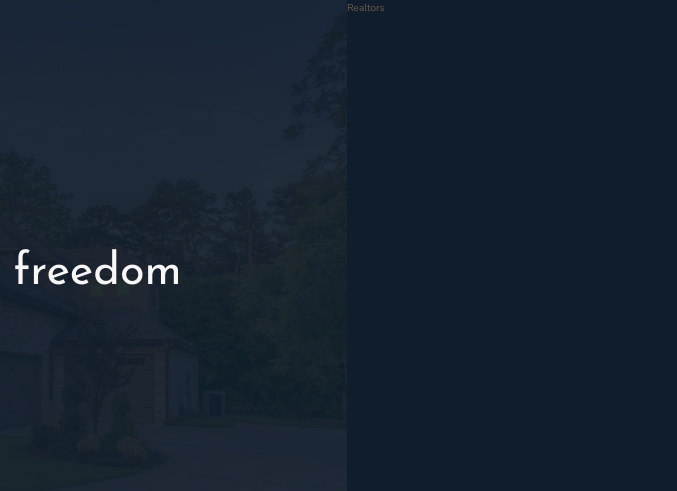
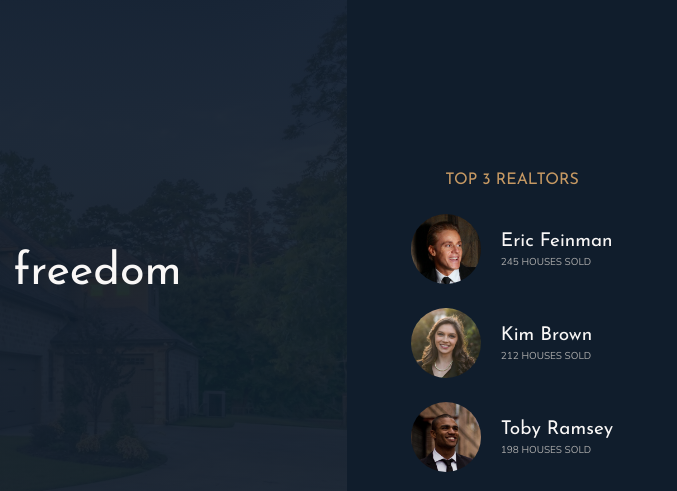
Before and after one commit to PatrykSuminski/Nexter, a website: page index.html in a window 1280 px wide. Shown: the top 491 px of the page, 603-1280 px from the left. Drawn offline with nearby package versions, Linux system fonts and the light colour scheme.

Commit message:
Add realtors section

```diff
--- a/index.html
+++ b/index.html
@@ -32,7 +32,26 @@
 			</div>
 		</header>
 
-		<div class="realtors">Realtors</div>
+		<div class="realtors">
+			<h3 class="heading-3">Top 3 realtors</h3>
+			<div class="realtors__list">
+				<img src="img/realtor-1.jpeg" alt="Realtor 1" class="realtors__img">
+				<div class="realtors__details">
+					<h4 class="heading-4 heading-4--light">Eric Feinman</h4>
+					<p class="realtors__sold">245 houses sold</p>
+				</div>
+				<img src="img/realtor-2.jpeg" alt="Realtor 2" class="realtors__img">
+				<div class="realtors__details">
+					<h4 class="heading-4 heading-4--light">Kim Brown</h4>
+					<p class="realtors__sold">212 houses sold</p>
+				</div>
+				<img src="img/realtor-3.jpeg" alt="Realtor 3" class="realtors__img">
+				<div class="realtors__details">
+					<h4 class="heading-4 heading-4--light">Toby Ramsey</h4>
+					<p class="realtors__sold">198 houses sold</p>
+				</div>
+			</div>
+		</div>
 
 		<section class="features">
 			<div class="feature">
--- a/sass/_realtors.scss
+++ b/sass/_realtors.scss
@@ -1,4 +1,35 @@
 .realtors {
 	background-color: $color-secondary;
 	grid-column: col-start 7 / -1;
+
+	padding: 3rem;
+
+	display: grid;
+	align-content: center;
+	justify-content: center;
+	row-gap: 2rem;
+	justify-items: center;
+
+
+	&__list {
+		display: grid;
+		grid-template-columns: min-content max-content;
+		column-gap: 2rem;
+		row-gap: 3vh;
+		align-items: center;
+	}
+
+	&__img {
+		width: 7rem;
+		border-radius: 100%;
+		display: block;
+
+	}
+
+	&__sold {
+		text-transform: uppercase;
+		color: $color-grey-light-2;
+		margin-top: -3px;
+
+	}
 }
```
Also changed, not shown: css/style.css.
